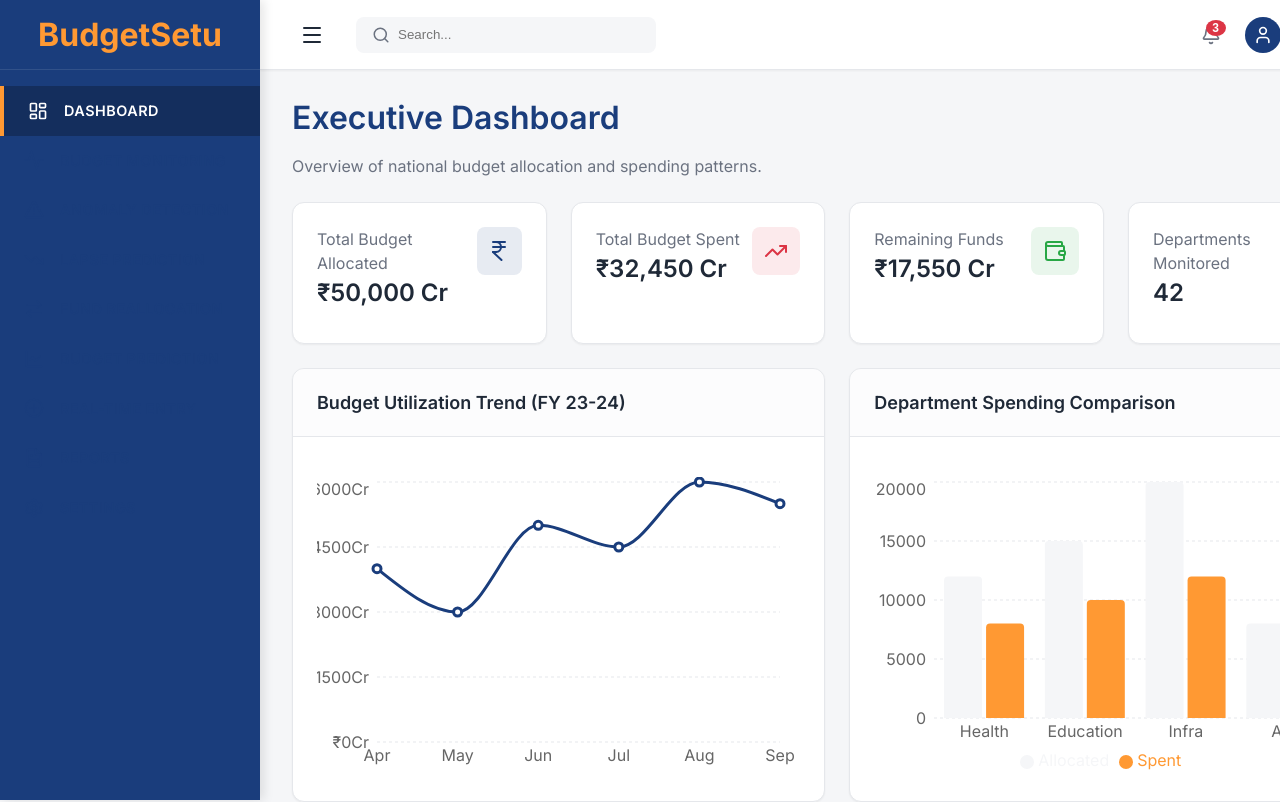
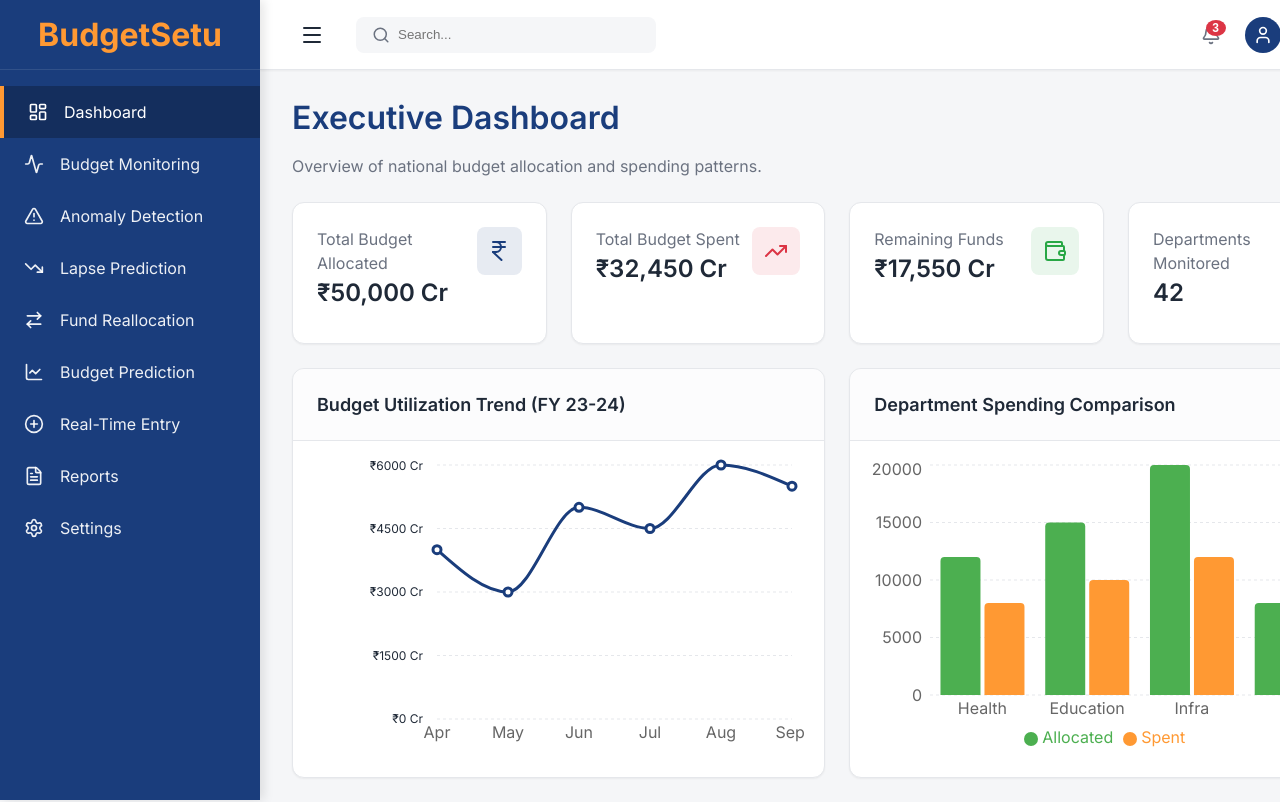
Before and after one commit to Codewith-soham/COHERENCE-26_HackBees, a React app in the folder frontend/: page /dashboard in a window 1280 px wide. Shown: the top 802 px of the page. Built offline with nearby package versions, Linux system fonts and the light colour scheme; the HTML template or start-up script is replaced by a standard one.

Commit message:
Fix sidebar and dashboard chart UI visibility

```diff
--- a/frontend/src/components/navigation/Sidebar.css
+++ b/frontend/src/components/navigation/Sidebar.css
@@ -39,14 +39,21 @@
     padding: 1rem 0;
 }
 
-.nav-link {
+.sidebar .nav-link {
     display: flex;
     align-items: center;
     gap: 1rem;
     padding: 0.875rem 1.5rem;
-    color: rgba(255, 255, 255, 0.7);
+    color: rgba(255, 255, 255, 0.92);
     transition: all 0.2s ease;
     white-space: nowrap;
+}
+
+.sidebar .nav-link svg,
+.sidebar .nav-link span {
+    color: inherit;
+    opacity: 1;
+    visibility: visible;
 }
 
 .sidebar.closed .nav-link {
@@ -54,8 +61,8 @@
     padding: 0.875rem;
 }
 
-.nav-link:hover,
-.nav-link.active {
+.sidebar .nav-link:hover,
+.sidebar .nav-link.active {
     color: var(--bg-main);
     background-color: var(--primary-hover);
     border-left: 4px solid var(--accent);
--- a/frontend/src/pages/Dashboard.css
+++ b/frontend/src/pages/Dashboard.css
@@ -39,8 +39,34 @@
 }
 
 /* Charts */
+.charts-row {
+    align-items: stretch;
+}
+
+.chart-card {
+    height: 100%;
+}
+
+.chart-card .card-body {
+    padding: 1rem 1.25rem 1.25rem;
+}
+
 .chart-container {
-    margin-top: 1rem;
+    margin-top: 0;
+    height: 300px;
+    width: 100%;
+    overflow: visible;
+}
+
+.utilization-card .chart-container {
+    padding-left: 0.5rem;
+}
+
+.utilization-card .card-header,
+.comparison-card .card-header {
+    min-height: 72px;
+    display: flex;
+    align-items: center;
 }
 
 /* Tables */
@@ -101,4 +127,16 @@
     .grid-cols-2 {
         grid-template-columns: 1fr;
     }
+
+    .chart-card .card-body {
+        padding: 1rem;
+    }
+
+    .chart-container {
+        height: 260px;
+    }
+
+    .utilization-card .chart-container {
+        padding-left: 0.25rem;
+    }
 }
--- a/frontend/src/pages/Dashboard.jsx
+++ b/frontend/src/pages/Dashboard.jsx
@@ -72,14 +72,21 @@ export default function Dashboard() {
             </div>
 
             {/* Charts Row */}
-            <div className="grid grid-cols-2 gap-6 mb-6">
-                <Card title="Budget Utilization Trend (FY 23-24)">
-                    <div className="chart-container" style={{ height: 300 }}>
+            <div className="grid grid-cols-2 gap-6 mb-6 charts-row">
+                <Card title="Budget Utilization Trend (FY 23-24)" className="chart-card utilization-card">
+                    <div className="chart-container">
                         <ResponsiveContainer width="100%" height="100%">
-                            <LineChart data={utilizationData} margin={{ top: 5, right: 20, bottom: 5, left: 0 }}>
+                            <LineChart data={utilizationData} margin={{ top: 8, right: 12, bottom: 8, left: 24 }}>
                                 <CartesianGrid strokeDasharray="3 3" vertical={false} stroke="#e5e7eb" />
                                 <XAxis dataKey="month" axisLine={false} tickLine={false} />
-                                <YAxis axisLine={false} tickLine={false} tickFormatter={(val) => `₹${val}Cr`} />
+                                <YAxis
+                                    axisLine={false}
+                                    tickLine={false}
+                                    width={92}
+                                    tickMargin={8}
+                                    tick={{ fill: 'var(--text-dark)', fontSize: 12, fontWeight: 400 }}
+                                    tickFormatter={(val) => `₹${val} Cr`}
+                                />
                                 <Tooltip formatter={(value) => [`₹${value} Cr`, 'Spent']} />
                                 <Line type="monotone" dataKey="spent" stroke="var(--primary)" strokeWidth={3} dot={{ r: 4 }} activeDot={{ r: 6 }} />
                             </LineChart>
@@ -87,16 +94,16 @@ export default function Dashboard() {
                     </div>
                 </Card>
 
-                <Card title="Department Spending Comparison">
-                    <div className="chart-container" style={{ height: 300 }}>
+                <Card title="Department Spending Comparison" className="chart-card comparison-card">
+                    <div className="chart-container">
                         <ResponsiveContainer width="100%" height="100%">
-                            <BarChart data={deptData} margin={{ top: 5, right: 20, bottom: 5, left: 0 }}>
+                            <BarChart data={deptData} margin={{ top: 8, right: 12, bottom: 8, left: 0 }}>
                                 <CartesianGrid strokeDasharray="3 3" vertical={false} stroke="#e5e7eb" />
                                 <XAxis dataKey="name" axisLine={false} tickLine={false} />
                                 <YAxis axisLine={false} tickLine={false} />
                                 <Tooltip formatter={(value) => `₹${value} Cr`} />
                                 <Legend iconType="circle" />
-                                <Bar dataKey="allocated" name="Allocated" fill="var(--bg-secondary)" radius={[4, 4, 0, 0]} />
+                                <Bar dataKey="allocated" name="Allocated" fill="#4CAF50" radius={[4, 4, 0, 0]} />
                                 <Bar dataKey="spent" name="Spent" fill="var(--accent)" radius={[4, 4, 0, 0]} />
                             </BarChart>
                         </ResponsiveContainer>
--- a/frontend/src/pages/Landing.css
+++ b/frontend/src/pages/Landing.css
@@ -139,7 +139,7 @@
     align-items: center;
 }
 
-.nav-link {
+.landing-nav-link {
     font-weight: 600;
     font-size: 0.9rem;
     color: #1A3D7C;
@@ -148,7 +148,7 @@
     transition: opacity 0.2s;
 }
 
-.nav-link:hover {
+.landing-nav-link:hover {
     opacity: 0.7;
 }
 
--- a/frontend/src/pages/Landing.jsx
+++ b/frontend/src/pages/Landing.jsx
@@ -25,8 +25,8 @@ export default function Landing() {
                     <h1>BUDGETSETU</h1>
                 </div>
                 <div className="landing-nav">
-                    <Link to="/login" className="nav-link">Login</Link>
-                    <Link to="/signup" className="nav-link">Sign Up</Link>
+                    <Link to="/login" className="landing-nav-link">Login</Link>
+                    <Link to="/signup" className="landing-nav-link">Sign Up</Link>
                 </div>
             </header>
 
```
